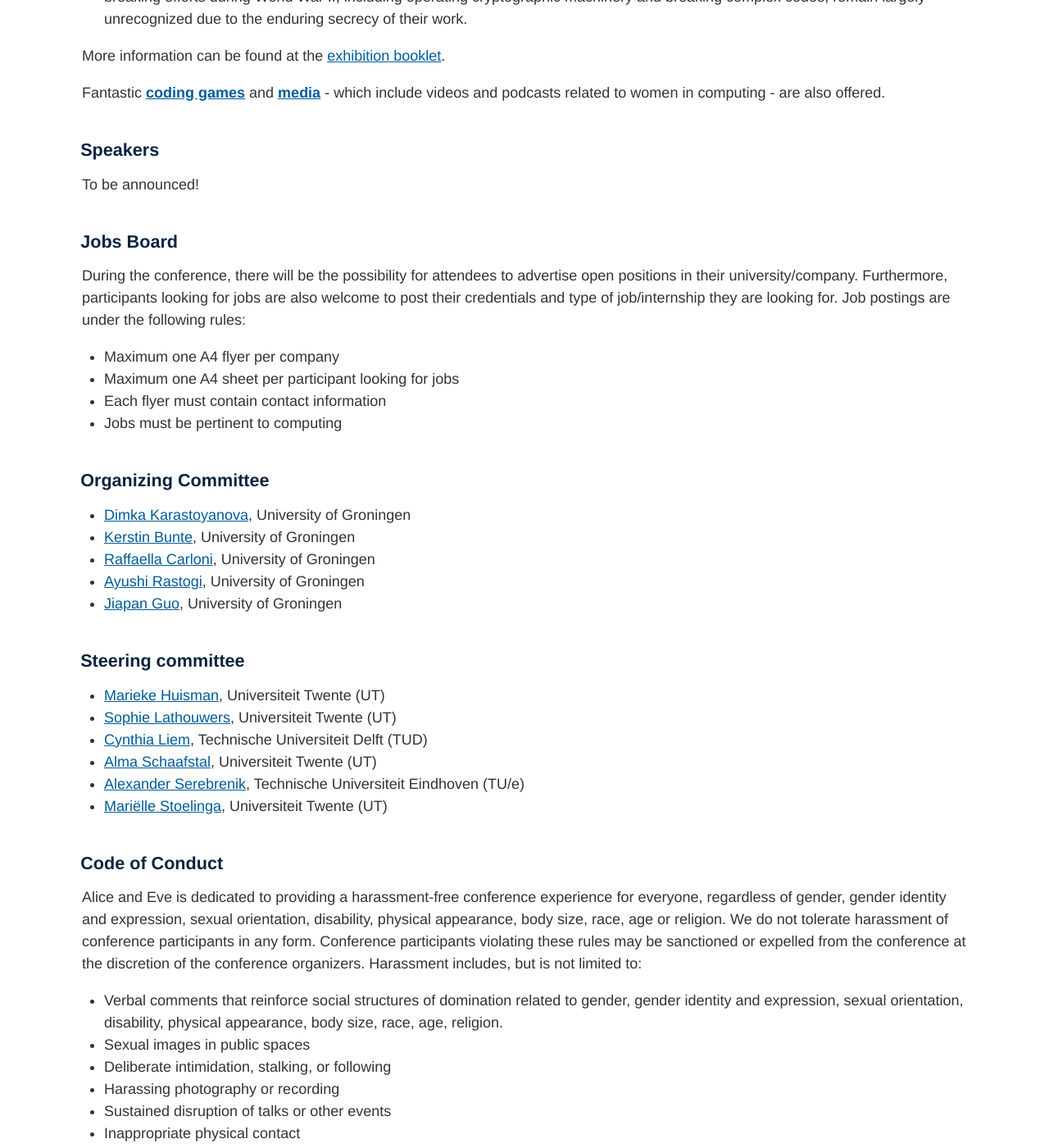
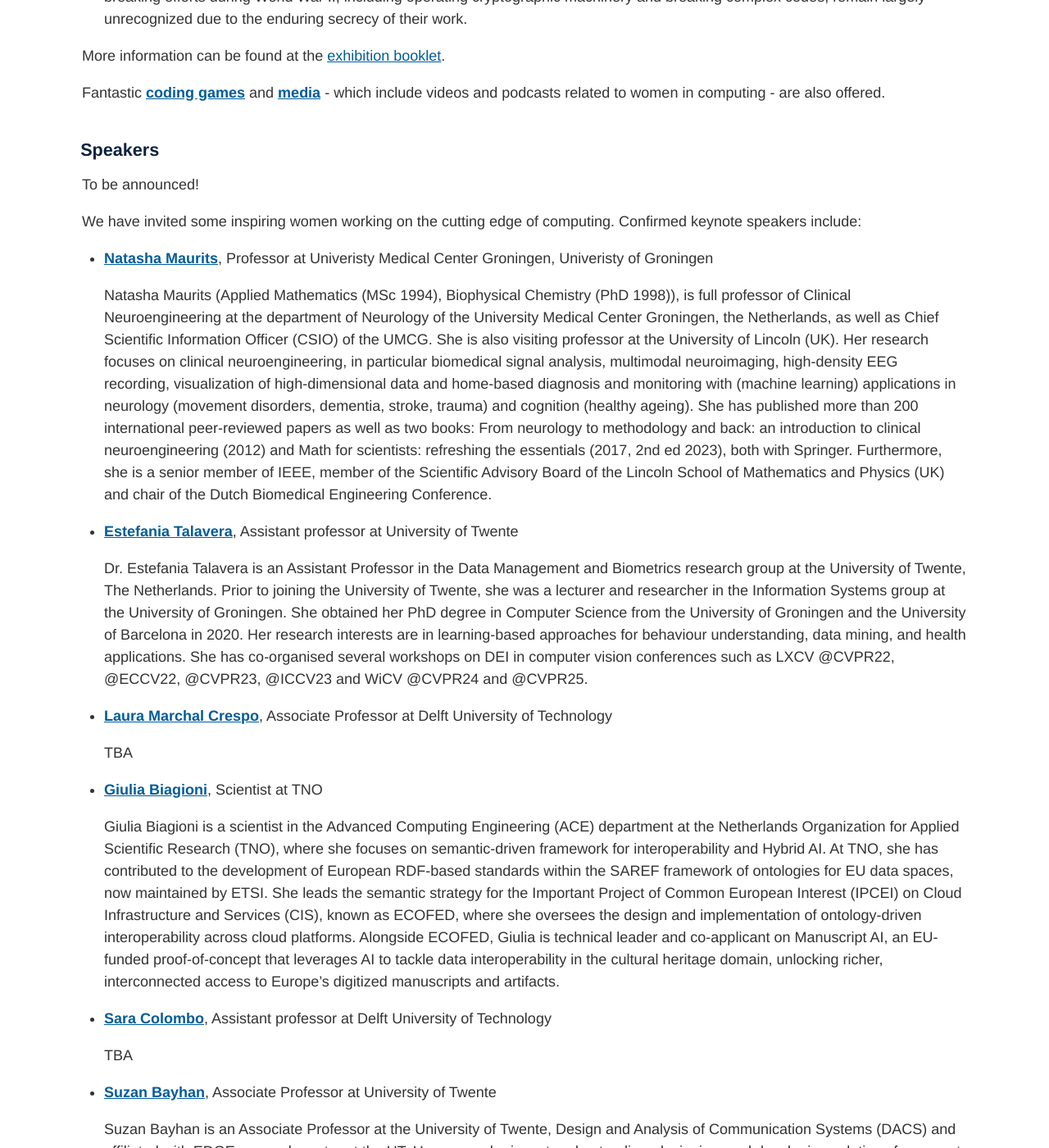
Before and after one commit to alice-and-eve/2025, a Jekyll site: the page built from index.md, in a window 1280 px wide and 1400 px high, scrolled down 4193 px. Shown: the whole window at 82% size. Built offline with Jekyll 4.4.1, drawn with Linux system fonts in a browser that asks for light colours; some of the changed text lies outside the part shown.

Commit message:
Update index.md

```diff
--- a/index.md
+++ b/index.md
@@ -61,12 +61,12 @@ The registration is free and includes coffee breaks, lunch and drinks. We welcom
 | 11:30 - 12:00  | Talk: **Laura Marchal Crespo** (Delft University of Technology) - **TBA**<br> TBA |
 | 12:00 - 12:30  | Talk: **Giulia Biagioni** (TNO) - **Bridging Trust and Semantics: Enhancing AI Reliability with Description Logics** |
 | 12:30 - 14:00  | Lunch & Exhibition & Demo|
-| 14:00 - 14:45  | Sponsor Lightning Talks <br> **Diana Bozea ** - **BetterBe** - **TBA**<br>TBA <br> **Tania Bogatsch** - **DuckDB** - **TBA**<br>TBA <br> **Yang Soo Kloosterhof** - **Powerchainger** - **TBA** <br> TBA|
+| 14:00 - 14:45  | Sponsor Lightning Talks <br> **Diana Bozea** - **BetterBe** - **TBA**<br>TBA <br> **Tania Bogatsch** - **DuckDB** - **TBA**<br>TBA <br> **Yang Soo Kloosterhof** - **Powerchainger** - **TBA** <br> TBA|
 | 14:45 - 15:15  | Talk: **Sara Colombo** (Delft University of Technology) - **TBA**<br> TBA |
 | 15:15 - 15:30  | Coffee Break |
 | 15:30 - 16:00  | Talk: **Suzan Bayhan** (Univeristy of Twente) - **Towards More Sustainable Mobile Networks** <br> Wireless networks have significant potential to reduce environmental impact across key sectors, such as transportation and agriculture, by enabling smarter decision-making and enhancing efficiency through data collection and processing. However, the environmental costs of the communication networks themselves must not be overlooked. With the ITU-T’s and EU’s goals to cut the emissions significantly (e.g., around 50%) across all sectors by 2030, it is paramount to examine the sustainability of mobile networks which we rely on increasingly. In this talk, I will present the latest efforts to make mobile networks more sustainable with a particular focus on energy efficiency and share some highlights from our research on the potential of infrastructure sharing towards more sustainable mobile networks. |
 | 16:00 - 16:15  | Poster Awards |
-| 16:15 - 17:00  | Panel: **The Future of Computing** <br> Moderator: Petra Rudolf <br> Speakers: [Marielle Stoelinga](https://personen.utwente.nl/m.i.a.stoelinga) (Univeristy of Twente), [Lynda Hardman](https://www.cwi.nl/en/people/lynda-hardman/) (CWI), TBA |
+| 16:15 - 17:00  | Panel: **The Future of Computing** <br> Moderator: [Petra Rudolf](https://www.rug.nl/staff/p.rudolf/?lang=en) (University of Groningen) <br> Speakers: [Marielle Stoelinga](https://personen.utwente.nl/m.i.a.stoelinga) (Univeristy of Twente), [Lynda Hardman](https://www.cwi.nl/en/people/lynda-hardman/) (CWI), TBA |
 | 17:00 - 18:00  | Goodbye Drinks |
 
 
@@ -108,36 +108,32 @@ Fantastic **<a href="https://www.aliceandeve.nl/games" target="_blank" rel="noop
 
 To be announced!
 
-<!--
-We have invited some inspiring women working on the cutting edge of computing. Confirmed speakers include:
+We have invited some inspiring women working on the cutting edge of computing. Confirmed keynote speakers include:
 
-- **[Suzan Verberne](https://liacs.leidenuniv.nl/~verbernes/)**, Professor at U Leiden
+- **[Natasha  Maurits](https://www.rug.nl/staff/n.m.maurits/?lang=en)**, Professor at Univeristy Medical Center Groningen, Univeristy of Groningen
 
-  I am a researcher in Natural Language Processing (NLP) and Information Retrieval (IR). My research focus is text mining and information retrieval in specific domains. I am a Full Professor at the Leiden Institute of Advanced Computer Science (LIACS). I am group leader of Text Mining and Retrieval Leiden.
-  My vision is that domain-specific challenges can enable breakthroughs in computer science; more specifically in my fields NLP and IR. I currently supervise projects that develop and evaluate NLP and retrieval methods in a diversity of domains. I am work package leader for two H2020 projects and project co-leader of an NWA project.
-  My group works on novel methods for representation learning, ranking, and information extraction. We work with a large diversity of textual data: archaeological reports, patents, scientific and legal publications, health records, newspaper texts, user-generated content in online patient communities (discussion forums), and posts on social media.
+  Natasha Maurits (Applied Mathematics (MSc 1994), Biophysical Chemistry (PhD 1998)), is full professor of Clinical Neuroengineering at the department of Neurology of the University Medical Center Groningen, the Netherlands, as well as Chief Scientific Information Officer (CSIO) of the UMCG. She is also visiting professor at the University of Lincoln (UK). Her research focuses on clinical neuroengineering, in particular biomedical signal analysis, multimodal neuroimaging, high-density EEG recording, visualization of high-dimensional data and home-based diagnosis and monitoring with (machine learning) applications in neurology (movement disorders, dementia, stroke, trauma) and cognition (healthy ageing). She has published more than 200 international peer-reviewed papers as well as two books: From neurology to methodology and back: an introduction to clinical neuroengineering (2012) and Math for scientists: refreshing the essentials (2017, 2nd ed 2023), both with Springer. Furthermore, she is a senior member of IEEE, member of the Scientific Advisory Board of the Lincoln School of Mathematics and Physics (UK) and chair of the Dutch Biomedical Engineering Conference.
 
-- **[Niki van Stein](https://www.nikivanstein.nl/)**, Assistant professor U Leiden
+- **[Estefania Talavera](https://estefaniatalavera.github.io//)**, Assistant professor at University of Twente
 
-  Dr. Niki van Stein is a researcher, heading the XAI group, which is part of the Natural Computing Cluster of LIACS, and manager of the applied data science lab. She received her PhD in Computer Science from Leiden University in 2018. Niki’s research interest are in eXplainable AI for automated machine learning, global (Bayesian) optimization and neural architecture search. She mostly works on research with direct applications in industry, such as predictive maintenance, car and ship design optimization and schedule optimization.
+  Dr. Estefania Talavera is an Assistant Professor in the Data Management and Biometrics research group at the University of Twente, The Netherlands. Prior to joining the University of Twente, she was a lecturer and researcher in the Information Systems group at the University of Groningen. She obtained her PhD degree in Computer Science from the University of Groningen and the University of Barcelona in 2020. Her research interests are in learning-based approaches for behaviour understanding, data mining, and health applications. She has co-organised several workshops on DEI in computer vision conferences such as LXCV @CVPR22, @ECCV22, @CVPR23, @ICCV23 and WiCV @CVPR24 and @CVPR25.
 
-- **[Antonia Affinito](https://people.utwente.nl/a.affinito)**, Assistant Professor at U Twente
+- **[Laura Marchal Crespo](https://www.tudelft.nl/en/staff/l.marchalcrespo/)**, Associate Professor at Delft University of Technology
 
-  I am an Assistant Professor at the Design and Analysis of Communication Systems (DACS) group at the University of Twente. My research interests lie in the fields of Internet measurements and cyber threats detection. In 2023, I defended my thesis “Malicious and Large-Scale Phenomena over the Internet: An Analysis based on DNS” at the University of Napoli "Federico II" in Italy.
+  TBA
 
-- **[Gabriele Keller](https://www.uu.nl/staff/GKKeller)**, Professor at U Utrecht
+- **[Giulia Biagioni]()**, Scientist at TNO
 
-  My main research interests are functional programming, type systems, high-performance computing, and programming language based approaches to verification. I'm also interested in teaching of functional programming, and have co-authored the (still incomplete) Learning Haskell Tutorial together with Manuel Chakravarty.
+  Giulia Biagioni is a scientist in the Advanced Computing Engineering (ACE) department at the Netherlands Organization for Applied Scientific Research (TNO), where she focuses on semantic-driven framework for interoperability and Hybrid AI. At TNO, she has contributed to the development of European RDF-based standards within the SAREF framework of ontologies for EU data spaces, now maintained by ETSI. She leads the semantic strategy for the Important Project of Common European Interest (IPCEI) on Cloud Infrastructure and Services (CIS), known as ECOFED, where she oversees the design and implementation of ontology-driven interoperability across cloud platforms. Alongside ECOFED, Giulia is technical leader and co-applicant on Manuscript AI, an EU-funded proof-of-concept that leverages AI to tackle data interoperability in the cultural heritage domain, unlocking richer, interconnected access to Europe’s digitized manuscripts and artifacts.
 
-- **[Katja Tuma](https://katjatuma.github.io/)**, Assistant professor at VU Amsterdam
+- **[Sara Colombo](https://www.tudelft.nl/io/over-io/personen/colombo-s)**, Assistant professor at Delft University of Technology
 
-  In 2021 I joined the Foundational and Experimental Security research group as Assistant Professor (Universitair docent 2) and am working at the Department of Computer Science at Vrije Universiteit Amsterdam within the Computer Systems group. I hold a Ph.D. in Computer Science and Engineering, which I completed at the University of Gothenburg. I am an active member of EUGAIN (WG3: From Ph.D. to Professor), and diversity co-officer for CSE department at the VU.
+  TBA
 
-- **[Anna Wilbik](https://www.maastrichtuniversity.nl/m-wilbik)**, Professor at U Maastricht
+- **[Suzan Bayhan](https://people.utwente.nl/suzan.bayhan)**, Associate Professor at University of Twente
 
-  I am a researcher who aims at bridging the gap between the meaning of data and human understanding in complex application environments, where data can be of various natures. I am also an academic teacher and mentor, who believes that students learn most, when they are given responsibility and freedom in their learning process. I believe in an international orientation in research and teaching and a balance between academic, curiosity-driven research and industrial, problem-oriented research.
+  Suzan Bayhan is an Associate Professor at the University of Twente, Design and Analysis of Communication Systems (DACS) and affiliated with EDGE research center at the UT.  Her research aims at understanding, designing, and developing solutions for current and future wireless networks to contribute to a resilient and sustainable communications systems. Suzan is currently the Scientific Director of 4TU.NIRICT- the Netherlands Institute for Research on ICT.
 
--->
 
 ## Jobs Board
 
```
